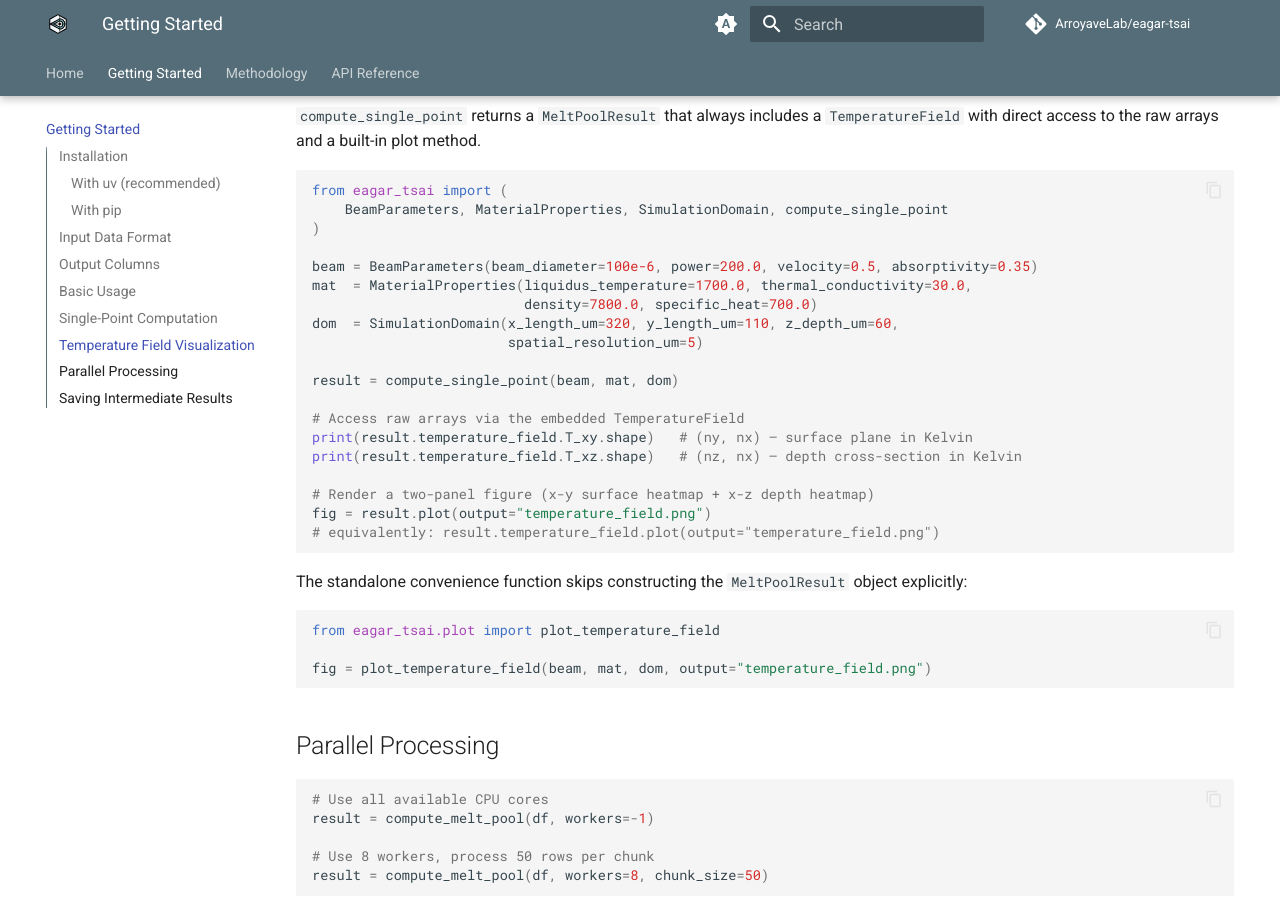
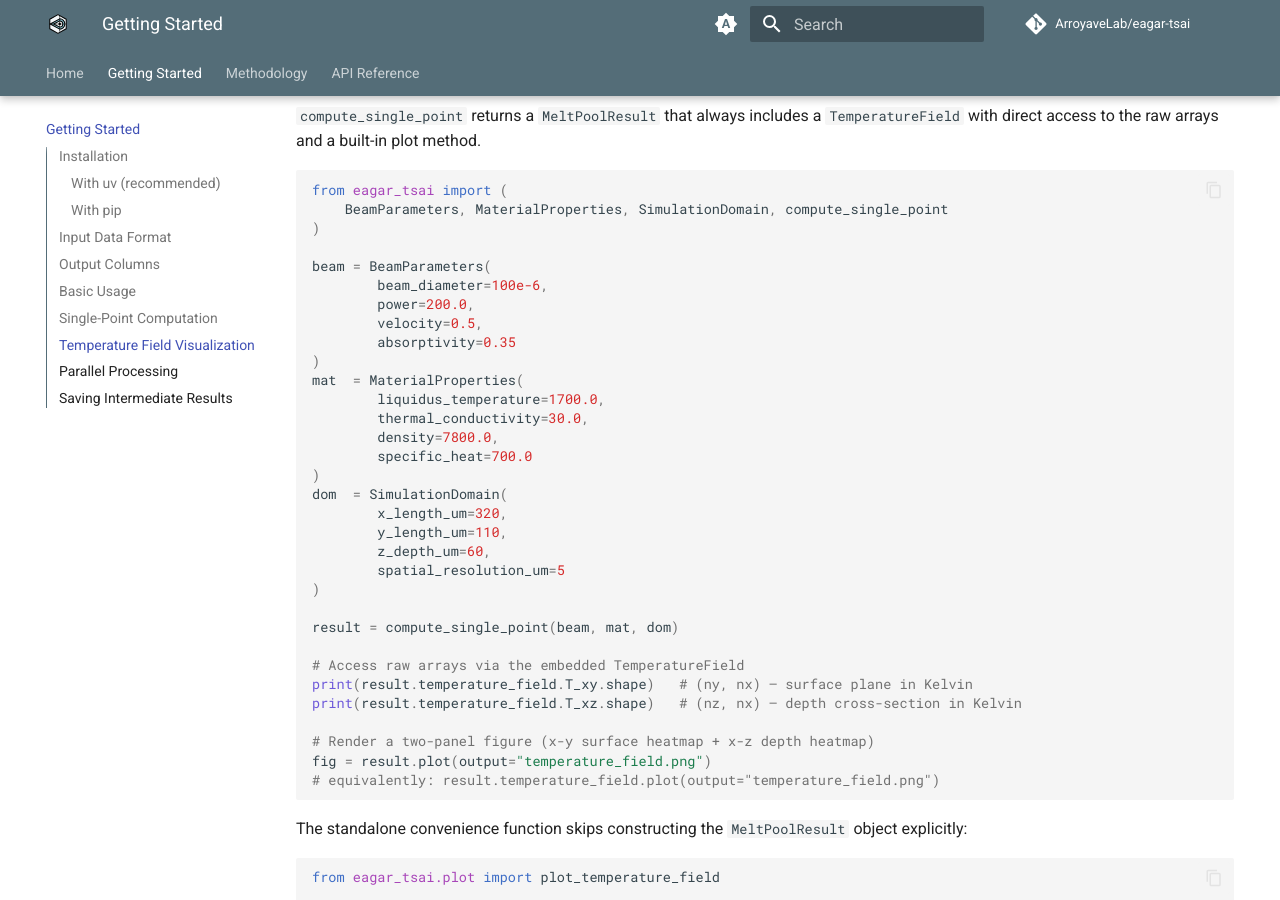
Before and after one commit to ArroyaveLab/eagar-tsai, an MkDocs documentation site: the page built from docs/getting-started.md, in a window 1280 px wide and 900 px high, scrolled down 2871 px. Built offline with MkDocs 1.6.1 and Material for MkDocs 9.7.7, drawn with Linux system fonts in a browser that asks for light colours; comment, search, counter and statistics services are not loaded.

Commit message:
Update documentation formatting

```diff
--- a/docs/getting-started.md
+++ b/docs/getting-started.md
@@ -23,31 +23,31 @@
 
 `compute_melt_pool` accepts a `pandas.DataFrame` with the following columns:
 
-| Column | Unit | Description |
-|--------|------|-------------|
-| `velocity_m_s` | m/s | Scan velocity |
-| `power_w` | W | Laser power |
-| `beam_diameter_m` | m | Beam diameter (2σ) |
-| `absorptivity` | — | Absorptivity (0, 1] |
-| `liquidus_temperature_k` | K | Liquidus temperature |
-| `thermal_conductivity_w_mk` | W/(m·K) | Thermal conductivity at liquidus |
-| `density_kg_m3` | kg/m³ | Density |
-| `specific_heat_j_kgk` | J/(kg·K) | Specific heat at liquidus |
+| Column                      | Unit     | Description                      |
+|-----------------------------|----------|----------------------------------|
+| `velocity_m_s`              | m/s      | Scan velocity                    |
+| `power_w`                   | W        | Laser power                      |
+| `beam_diameter_m`           | m        | Beam diameter (2σ)               |
+| `absorptivity`              | —        | Absorptivity (0, 1]              |
+| `liquidus_temperature_k`    | K        | Liquidus temperature             |
+| `thermal_conductivity_w_mk` | W/(m·K)  | Thermal conductivity at liquidus |
+| `density_kg_m3`             | kg/m³    | Density                          |
+| `specific_heat_j_kgk`       | J/(kg·K) | Specific heat at liquidus        |
 
 ## Output Columns
 
 The result DataFrame contains all input columns plus:
 
-| Column | Unit | Description |
-|--------|------|-------------|
-| `melt_length` | m | Melt pool length |
-| `melt_width` | m | Melt pool width (full, 2× half-width) |
-| `melt_depth` | m | Melt pool depth |
-| `melt_length_um` | µm | Melt pool length |
-| `melt_width_um` | µm | Melt pool width |
-| `melt_depth_um` | µm | Melt pool depth |
-| `peak_temperature` | K | Peak temperature in domain |
-| `min_temperature` | K | Minimum temperature in domain |
+| Column             | Unit | Description                           |
+|--------------------|------|---------------------------------------|
+| `melt_length`      | m    | Melt pool length                      |
+| `melt_width`       | m    | Melt pool width (full, 2× half-width) |
+| `melt_depth`       | m    | Melt pool depth                       |
+| `melt_length_um`   | µm   | Melt pool length                      |
+| `melt_width_um`    | µm   | Melt pool width                       |
+| `melt_depth_um`    | µm   | Melt pool depth                       |
+| `peak_temperature` | K    | Peak temperature in domain            |
+| `min_temperature`  | K    | Minimum temperature in domain         |
 
 ## Basic Usage
 
@@ -116,11 +116,24 @@
     BeamParameters, MaterialProperties, SimulationDomain, compute_single_point
 )
 
-beam = BeamParameters(beam_diameter=100e-6, power=200.0, velocity=0.5, absorptivity=0.35)
-mat  = MaterialProperties(liquidus_temperature=1700.0, thermal_conductivity=30.0,
-                          density=7800.0, specific_heat=700.0)
-dom  = SimulationDomain(x_length_um=320, y_length_um=110, z_depth_um=60,
-                        spatial_resolution_um=5)
+beam = BeamParameters(
+        beam_diameter=100e-6,
+        power=200.0,
+        velocity=0.5,
+        absorptivity=0.35
+)
+mat  = MaterialProperties(
+        liquidus_temperature=1700.0,
+        thermal_conductivity=30.0,
+        density=7800.0,
+        specific_heat=700.0
+)
+dom  = SimulationDomain(
+        x_length_um=320,
+        y_length_um=110,
+        z_depth_um=60,
+        spatial_resolution_um=5
+)
 
 result = compute_single_point(beam, mat, dom)
 
```
Also changed, not shown: 1 other file.
